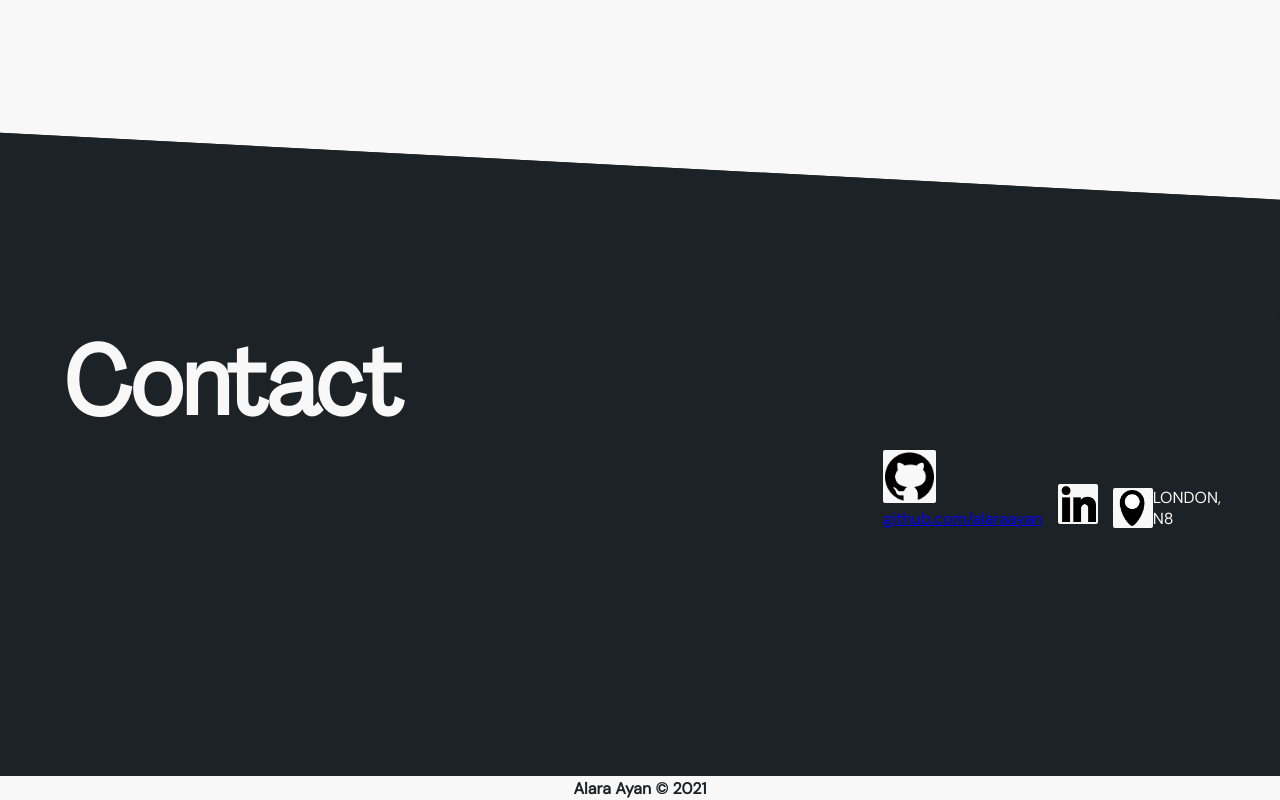
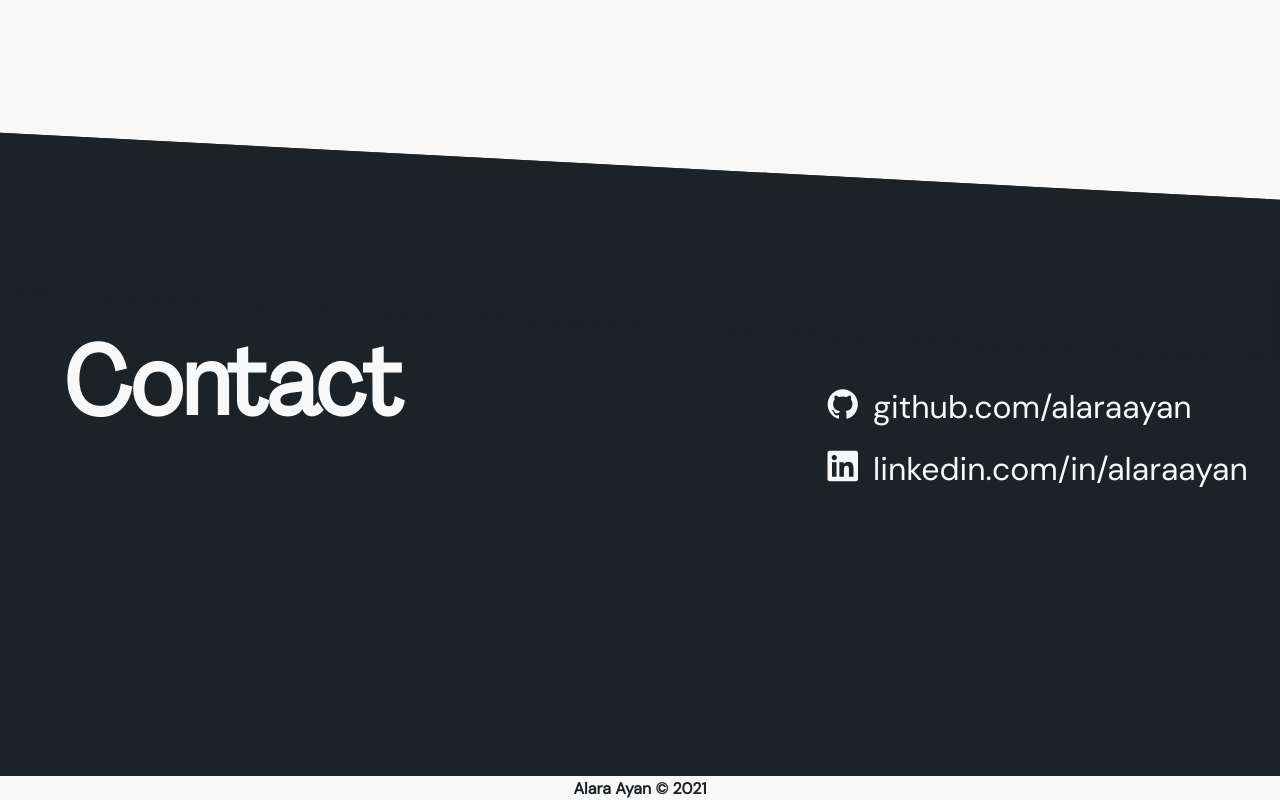
Before and after one commit to alaraayan/portfolio, a React (Create React App) app: page / in a window 1280 px wide. Shown: the part 3784-4584 px from the top of the page. Built offline with nearby package versions, Linux system fonts and the light colour scheme.

Commit message:
contact web done

```diff
--- a/src/components/Contact.js
+++ b/src/components/Contact.js
@@ -1,6 +1,6 @@
-import locationPin from '../assets/images/pin.png'
-import gitHub from '../assets/images/github.png'
-import linkedIn from '../assets/images/linkedin.png'
+// import locationPin from '../assets/images/pin.png'
+// import gitHub from '../assets/images/github.png'
+// import linkedIn from '../assets/images/linkedin.png'
 
 export default function Contact() {
   return (
@@ -8,16 +8,16 @@ export default function Contact() {
       <div className="component-container dark " id="contact">
         <div className="row-flex-container flex-row-centered">
           <h1 className="title-font section-title">Contact</h1>
-          <div className="contact-info-container">
-            <div className="icons row-flex-container">
-              <a href="https://github.com/alaraayan" target="_blank" rel="noreferrer" className="contact-links cursor"><img src={gitHub} alt="github icon" className="icon icon-white"></img><p>github.com/alaraayan</p></a>
+          <div className="contact-icons column-flex-container">
+            <a href="https://github.com/alaraayan" target="_blank" rel="noreferrer" className="contact-links"><i className="devicon-github-original contact-icon"></i><p>github.com/alaraayan</p></a>
 
-              <a href="https://www.linkedin.com/in/alaraayan/" target="_blank" rel="noreferrer" className="contact-links" ><img src={linkedIn} alt="linkedin icon" className="icon icon-white"></img></a>
-              <div className="location-link-container "><img src={locationPin} alt="location pin icon" className="icon icon-white"></img>LONDON, N8</div>
-            </div>
+            <a href="https://www.linkedin.com/in/alaraayan/" target="_blank" rel="noreferrer" className="contact-links" ><i className="devicon-linkedin-plain contact-icon"></i><p>linkedin.com/in/alaraayan</p></a>
+
+            {/* <div className="location-link-container "></div> */}
           </div>
         </div>
       </div>
+
       {/* <hr className="section-break-left footer-break"/> */}
     </>
   )
--- a/src/components/Hero.js
+++ b/src/components/Hero.js
@@ -57,9 +57,9 @@ export default function Hero() {
           </div>
           <hr className="break"/>
           <div className="icons row-flex-container">
-            <a href="https://github.com/alaraayan" target="_blank" rel="noreferrer" className="contact-links cursor"><img src={gitHub} alt="github icon" className="icon"></img></a>
+            <a href="https://github.com/alaraayan" target="_blank" rel="noreferrer" className="hero-contact-links cursor"><img src={gitHub} alt="github icon" className="icon"></img></a>
 
-            <a href="https://www.linkedin.com/in/alaraayan/" target="_blank" rel="noreferrer" className="contact-links" ><img src={linkedIn} alt="linkedin icon" className="icon cursor"></img></a>
+            <a href="https://www.linkedin.com/in/alaraayan/" target="_blank" rel="noreferrer" className="hero-contact-links" ><img src={linkedIn} alt="linkedin icon" className="icon cursor"></img></a>
             <div className="location-link-container "><img src={locationPin} alt="location pin icon" className="icon"></img>LONDON, N8</div>
           </div>
         </div>
--- a/src/styles/main.scss
+++ b/src/styles/main.scss
@@ -35,12 +35,6 @@ $general-text-font: 'DM Sans', sans-serif;
   width: 30px;
 }
 
-.icon-white {
-  width: 40px;
-  padding: 2px;
-  background: $beige;
-  border-radius: 2px;
-}
 
 .caps {
   text-transform: uppercase;
@@ -241,10 +235,20 @@ h1 {
   left: -2px;
 }
 
+.hero-contact-links img {
+  min-width: 33%;
+}
 
-
-.contact-links img {
-  min-width: 33%;
+.contact-links {
+  text-decoration: none;
+  color: $beige;
+  width: 70%;
+  i {
+    width: 180%;
+  }
+  p {
+    display: inline;
+  }
 }
 
 //****NAVBAR****//
@@ -368,6 +372,18 @@ h1 {
   height: 70vh;
 }
 
-.contact-info-container {
-  margin-top: 10%;
+.contact-icons {
+  margin-top: 5%;
+  margin-right: 5%;
+  width: 100%;
+  flex:1;
+  font-size: 200%;
+  .contact-links {
+    margin: 2.5%;
+    .contact-icon{
+      width: 30%;
+      padding: 5%;
+    }
+  }
+
 }
```
